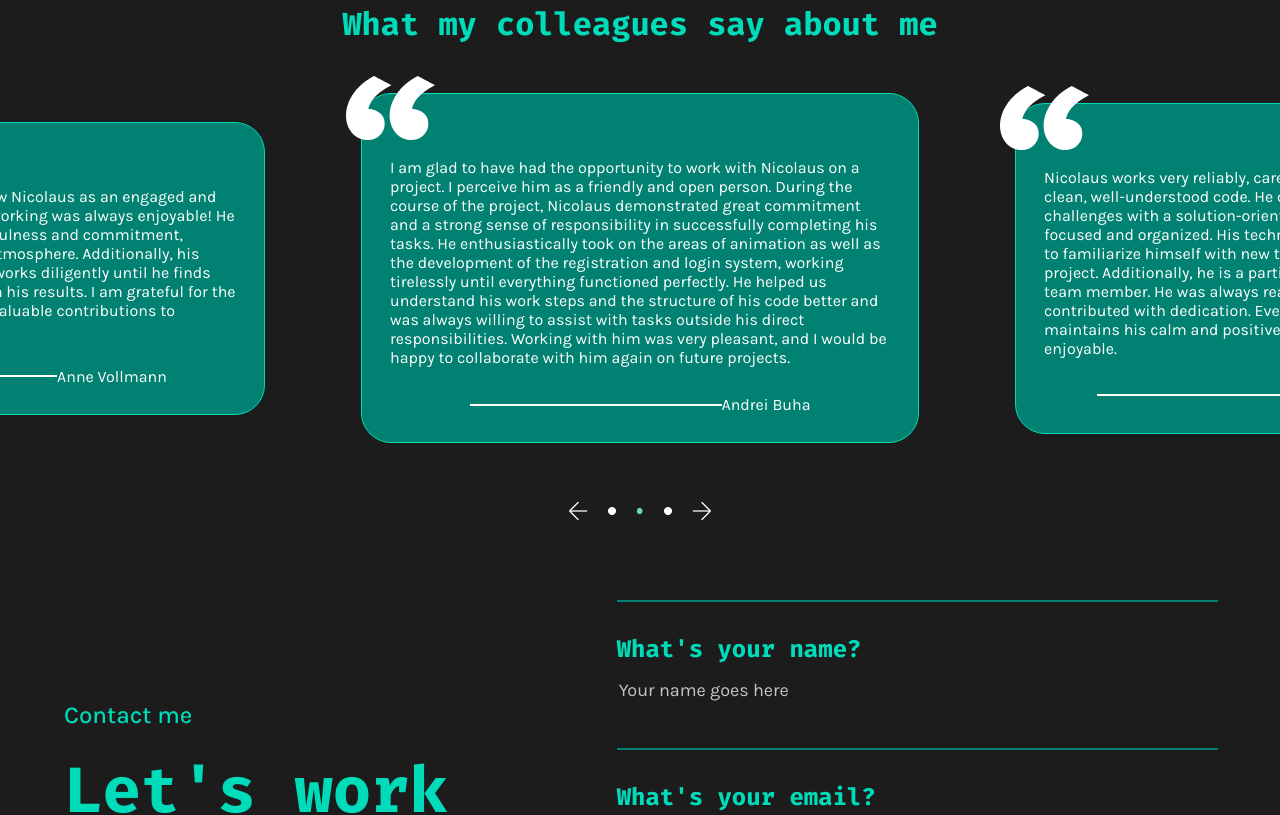
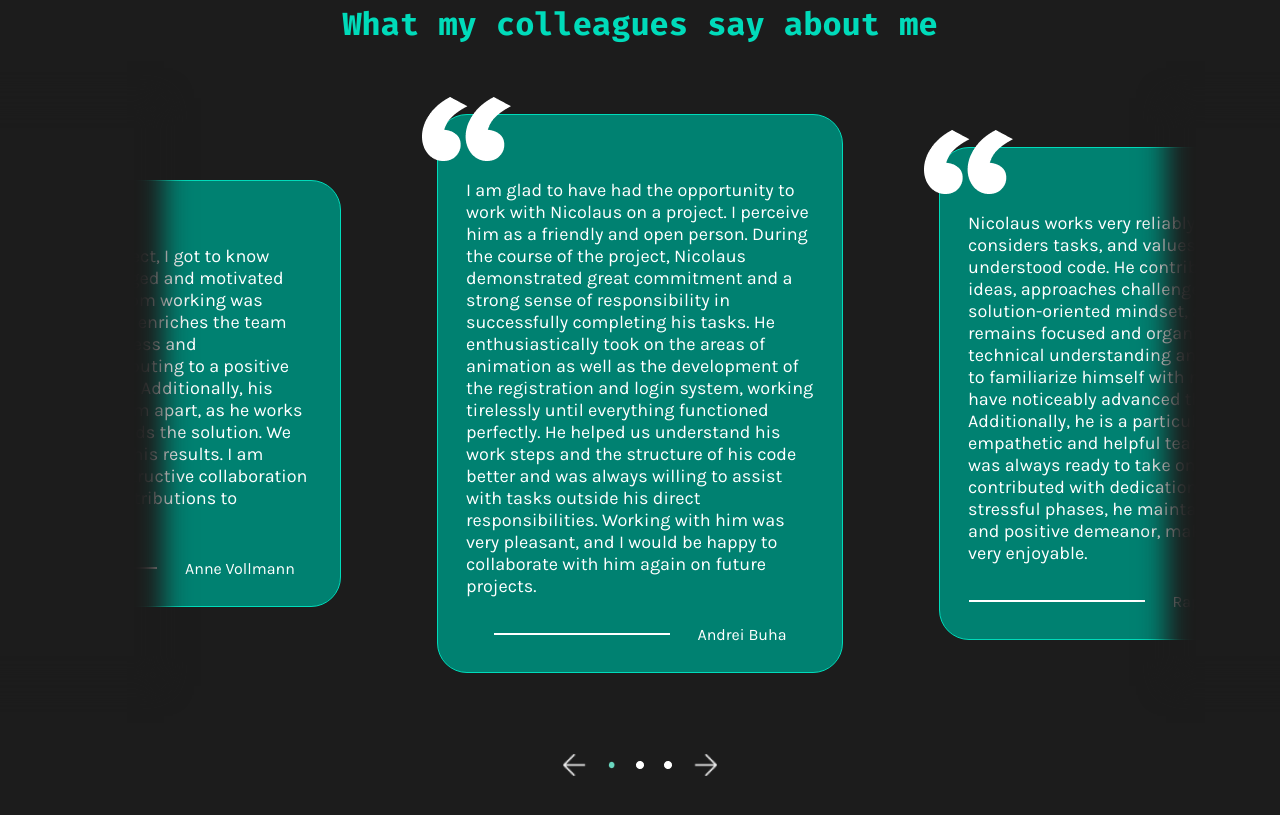
Before and after one commit to NicolausFeldtmann/portfolio, an Angular app: page / in a window 1280 px wide. Shown: the part 3120-3935 px from the top of the page. Built offline with nearby package versions, Linux system fonts and the light colour scheme.

Commit message:
feddback early form added

```diff
--- a/src/app/main-content/feeback/feeback.component.html
+++ b/src/app/main-content/feeback/feeback.component.html
@@ -1,15 +1,25 @@
 <div class="feedback-content">
-   <h3>{{ translate('FEEDBACK-HEADLINE') }}</h3>
-   <div class="feedback">
-        <app-single-feed class="single-feed" *ngFor="let item of feedbacklistdata.feedBackList" [name]="item.name" [feedBackKey]="item.feedBackKey"></app-single-feed>
+    <h3>{{ translate('FEEDBACK-HEADLINE') }}</h3>
+    <div class="feedback">
+        <div class="shadow-left"></div>
+            <div class="singleFeed-box">
+                <div class="slider">
+                    <app-single-feed *ngFor="let item of displayedFeedbacks" [name]="item.name" [feedBackKey]="item.feedBackKey"></app-single-feed>
+                </div>
+            </div>
+        <div class="shadow-right"></div>
    </div>
     <div class="btn-area">
-        <img class="arrow" src="./../../../assets/img/PNG/arrow-right.png" alt="arrow">
+        <div class="arrow-left" alt="arrow" (click)="rotate('left')"></div>
         <div class="dots">
-            <img class="feed-dot" src="./../../../assets/img/PNG/whiteDot.png" alt="dot">
-            <img class="feed-dot" src="./../../../assets/img/PNG/icons-green/cuteDot.png" alt="dot">
-            <img class="feed-dot" src="./../../../assets/img/PNG/whiteDot.png" alt="dot">
+            <ng-container *ngFor="let feedback of feedbacks; index as i">
+                <img
+                    class="feed-dot"
+                    [src]="i === activeDotIdx ? './../../../assets/img/PNG/icons-green/cuteDot.png' : './../../../assets/img/PNG/whiteDot.png'"
+                    alt="dot">
+            </ng-container>
+
         </div>
-        <img class="arrow" src="./../../../assets/img/PNG/arrows.png" alt="arrow-left">
+        <div class="arrow-right" alt="arrow-right" (click)="rotate('right')"></div>
     </div>
 </div>
--- a/src/app/main-content/feeback/feeback.component.scss
+++ b/src/app/main-content/feeback/feeback.component.scss
@@ -6,8 +6,35 @@
 
 .feedback{
     @include dFlex($fd: row);
+    transition: transform 0.5s ease-in-out;
 }
 
+.singleFeed-box{
+    @include dFlex($fd: row);
+    width: 75%;
+    height: 470px;
+    overflow: hidden;
+    transition: transform 0.5s ease;
+
+    @media screen and (max-width: 1325px) {
+        height: 600px;
+    }
+
+    @media screen and (max-width: 525px) {
+        height: 700px;
+    }
+
+    @media screen and (max-width: 400px) {
+        height: 788px;
+    }
+}
+
+.slider{
+    @include dFlex($fd: row);
+    width: 100%;
+    height: 470px;
+    transition: transform 0.5s ease-in-out;
+}
 
 h3{
     font-family: 'Fira Code';
@@ -15,7 +42,20 @@ h3{
     font-weight: 700;
     color: $brigth_green;
     margin: 0px 0px 48px 0px;
-    text-align: center
+    text-align: center;
+
+    @media screen and (max-width: 775px) {
+        margin: 48px 0px 48px 0px;
+    }
+
+    @media screen and (max-width: 615px) {
+        width: 428px;
+    }
+
+    @media screen and (max-width: 450px) {
+        margin: 48px 0px 0px 0px;
+        width: 274px;
+    }
 }
 
 .quote{
@@ -59,12 +99,75 @@ h3{
 
     .dots{
         @include dFlex($fd: row);
+        height: 32px;
 
         .feed-dot{
             width: 8px;
             height: 8px;
             margin: 0px 10px 0px 10px;
         }
+    }
+}
+
+.arrow-right{
+    @include dFlex();
+    width: 48px;
+    height: 48px;
+    background-image: url("./../../../assets/img/PNG/arrows.png");
+    background-repeat: no-repeat;
+    background-position: center;
+    background-size: contain;
+    transition: background-image 0.3s ease-in-out;
+
+    &:hover{
+        cursor: pointer;
+        background-image: url("./../../../assets/img/PNG/icons-green/arrow_forward.png");
+    }
+}
+
+.arrow-left{
+    @include dFlex();
+    width: 48px;
+    height: 48px;
+    background-image: url("./../../../assets/img/PNG/arrow-left.png");
+    background-repeat: no-repeat;
+    background-position: center;
+    background-size: contain;
+    transition: background-image 0.3s ease-in-out;
+
+    &:hover{
+        cursor: pointer;
+        background-image: url("./../../../assets/img/PNG/icons-green/arrow_backwards.png");
+    }
+}
+
+.shadow-left{
+    height: 388px;
+    width: 48px;
+    position: relative;
+    box-shadow: 34px -1px 21px 1px $dark_green;
+    -webkit-box-shadow: 25px -1px 85px 100px $dark_green;
+    -moz-box-shadow: 34px -1px 21px 1px $dark_green;
+
+    @media screen and (max-width: 1325px) {
+        box-shadow: 34px -1px 21px 1px $dark_green;
+        -webkit-box-shadow: 25px -1px 25px 100px $dark_green;
+        -moz-box-shadow: 34px -1px 21px 1px $dark_green;
+    }
+}
+
+.shadow-right{
+    height: 388px;
+    width: 48px;
+    position: relative;
+    box-shadow: 34px -1px 21px 1px $dark_green;
+    -webkit-box-shadow: -25px -1px 85px 100px $dark_green;
+    -moz-box-shadow: 34px -1px 21px 1px $dark_green;
+
+    @media screen and (max-width: 1325px) {
+        box-shadow: 34px -1px 21px 1px $dark_green;
+        -webkit-box-shadow: 25px -1px 25px 100px $dark_green;
+        -moz-box-shadow: 34px -1px 21px 1px $dark_green;
     }
 }
 
--- a/src/app/main-content/feeback/feeback.component.ts
+++ b/src/app/main-content/feeback/feeback.component.ts
@@ -13,13 +13,14 @@ import { LanguageService } from '../../language.service';
     SingleFeedComponent
   ],
   templateUrl: './feeback.component.html',
-  styleUrl: './feeback.component.scss'
+  styleUrls: ['./feeback.component.scss']
 })
 export class FeebackComponent {
   currentLanguae: any;
   feedbacks: any[] = [];
   displayedFeedbacks: any[] = [];
-  slideTransformValue: number = 0;
+  isAnimating: boolean = false;
+  activeDotIdx: number = 0;
 
   constructor(
     private translationService: TranslationsService,
@@ -41,4 +42,24 @@ export class FeebackComponent {
 
   feedbacklistdata = inject(FeedbackDataService);
 
+  rotate(direction: 'left' | 'right') {
+    if (this.isAnimating) {
+      return;
+    }
+    this.isAnimating = true;
+
+    if (direction === 'left') {
+      this.feedbacks.push(this.feedbacks.shift()!);
+      this.activeDotIdx = (this.activeDotIdx - 1) % this.feedbacks.length;
+    } else if (direction === 'right') {
+      this.feedbacks.unshift(this.feedbacks.pop()!);
+      this.activeDotIdx = (this.activeDotIdx + 1 + this.feedbacks.length) % this.feedbacks.length;
+    }
+
+    this.displayedFeedbacks = [...this.feedbacks];
+
+    setTimeout(() => {
+      this.isAnimating = false;
+    }, 500);
+  }
 }
--- a/src/app/main-content/feeback/single-feed/single-feed.component.scss
+++ b/src/app/main-content/feeback/single-feed/single-feed.component.scss
@@ -3,7 +3,7 @@
 .feedback{
     @include dFlex($ai: unset, $jc: unset);
 
-    width: 500px;
+    width: 700px;
     background-color: $light_green;
     border: 1px solid $brigth_green;
     padding: 0px 28px 0px 28px;
@@ -16,6 +16,7 @@
         .feedTxt{
             background-color: $light_green;
             color: white;
+            font-size: 18px;
         }
     }
 
@@ -39,10 +40,34 @@
         }
 
         .name{
-            margin: 0px 0px 0px 28px;
             background-color: $light_green;
             color: white;
-            margin: 28px 0px 28px 0px;
+            margin: 28px 0px 28px 28px;
         }
     }
+
+    @media screen and (max-width: 1800px) {
+        width: 480px;
+    }
+
+    @media screen and (max-width: 1325px) {
+        width: 348px
+    }
+
+    @media screen and (max-width: 900px) {
+        width: 700px;
+    }
+
+    @media screen and (max-width: 800px) {
+        width: 418px;
+        margin: 0px 80px 0px 80px;
+    }
+
+    @media screen and (max-width: 525px) {
+        width: 300px;
+    }
+
+    @media screen and (max-width: 400px) {
+        width: 248px;
+    }
 }
```
Also changed, not shown: src/assets/img/PNG/arrow-left.png (renamed from src/assets/img/PNG/arrow-right.png), src/assets/img/PNG/icons-green/arrow_backwards.png (added).
